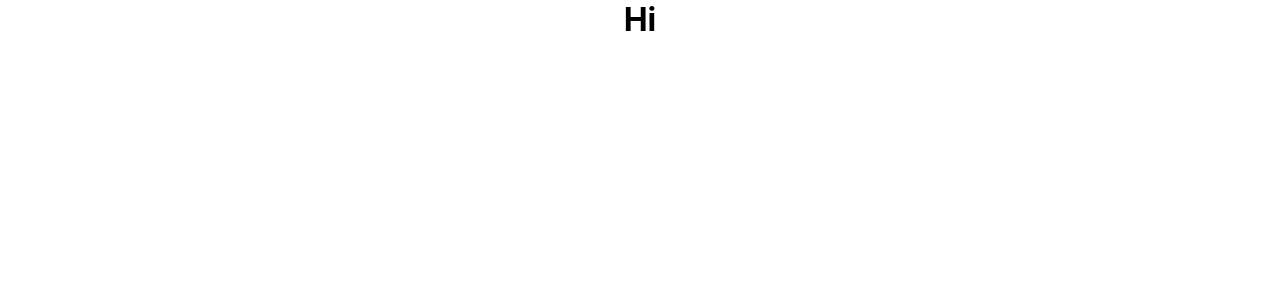
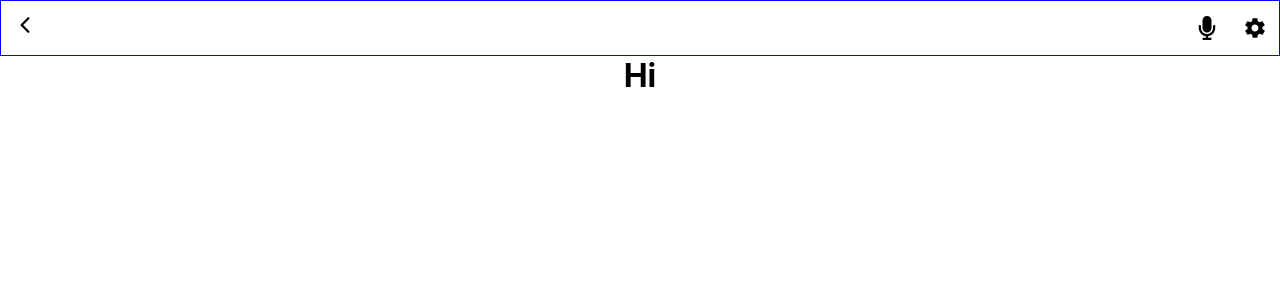
Before and after one commit to taldr27/Stock-Prices, a React (Create React App) app: page / in a window 1280 px wide. Shown: the top 300 px of the page. Built offline with nearby package versions, Linux system fonts and the light colour scheme.

Commit message:
Add navbar and styling

```diff
--- a/package.json
+++ b/package.json
@@ -9,6 +9,7 @@
     "@testing-library/user-event": "^14.4.3",
     "react": "^18.2.0",
     "react-dom": "^18.2.0",
+    "react-icons": "^4.6.0",
     "react-redux": "^8.0.5",
     "react-scripts": "5.0.1",
     "web-vitals": "^2.1.4"
--- a/src/App.js
+++ b/src/App.js
@@ -1,9 +1,11 @@
 import React from 'react';
-import './App.css';
+import NavBar from './components/NavBar';
+import './styles/App.css';
 
 function App() {
   return (
     <div className="App">
+      <NavBar />
       <h1>Hi</h1>
     </div>
   );
--- /dev/null
+++ b/src/components/NavBar.js
@@ -0,0 +1,20 @@
+import React from 'react';
+import '../styles/NavBar.css';
+import { FaMicrophone } from 'react-icons/fa';
+import { IoMdSettings, IoIosArrowBack } from 'react-icons/io';
+
+const NavBar = () => (
+  <>
+    <nav className="navBar">
+      <div className="back-arrow">
+        <IoIosArrowBack />
+      </div>
+      <div className="settings">
+        <FaMicrophone />
+        <IoMdSettings />
+      </div>
+    </nav>
+  </>
+);
+
+export default NavBar;
--- a/src/index.js
+++ b/src/index.js
@@ -3,7 +3,7 @@ import { createRoot } from 'react-dom/client';
 import { Provider } from 'react-redux';
 import store from './redux/configureStore';
 import App from './App';
-import './index.css';
+import './styles/index.css';
 
 const container = document.getElementById('root');
 const root = createRoot(container);
--- /dev/null
+++ b/src/styles/NavBar.css
@@ -0,0 +1,17 @@
+.navBar {
+  display: flex;
+  justify-content: space-between;
+  align-items: center;
+  border: 1px solid blue;
+}
+
+.navBar > * {
+  padding: 0.5em;
+  font-size: 1.5em;
+}
+
+.settings {
+  display: flex;
+  gap: 1em;
+
+}
```
Also changed, not shown: src/styles/App.css (renamed from src/App.css), src/styles/index.css (renamed from src/index.css), 1 other file (tests, documents, lock files or other folders).
